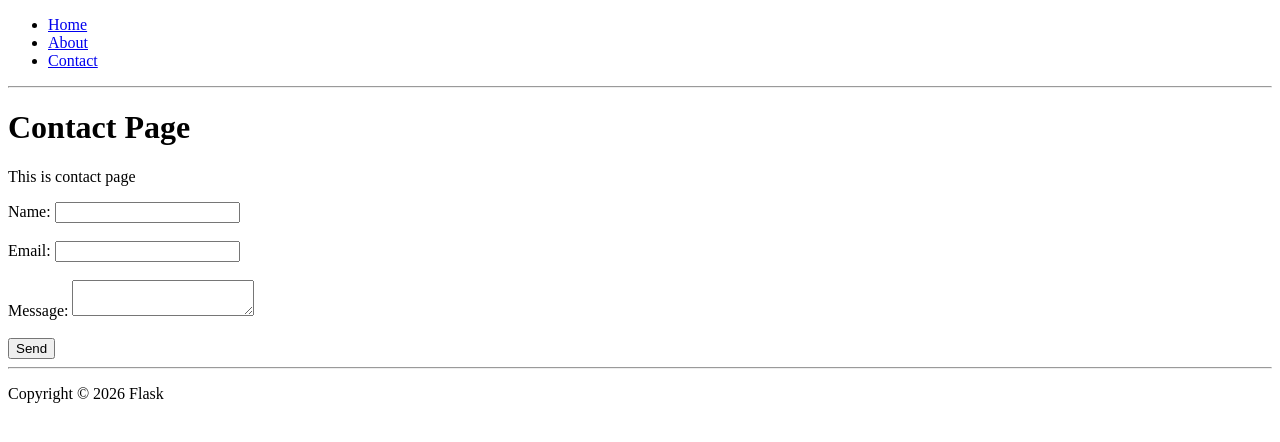
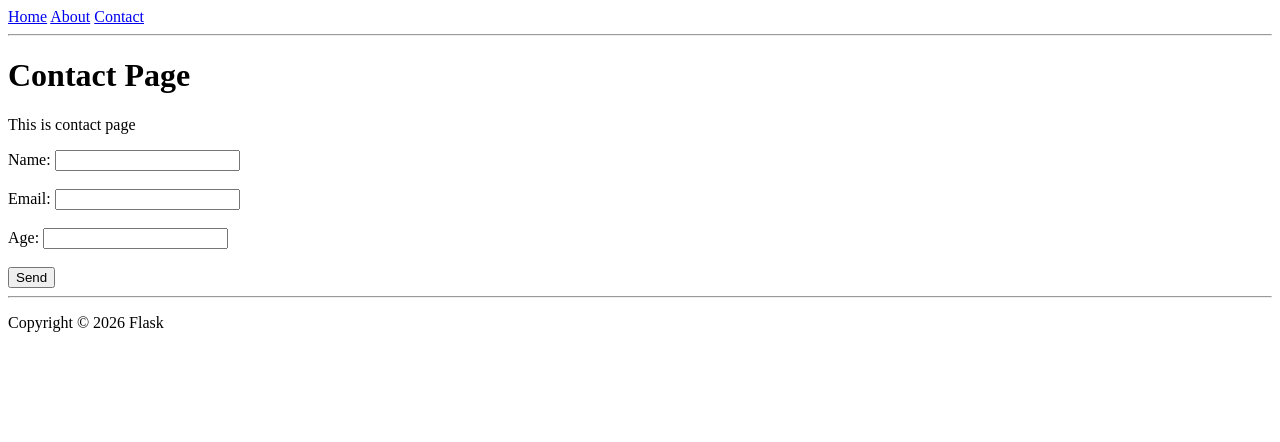
Before and after one commit to ManvanthM/flask_study, a Flask app: page /contact in a window 1280 px wide. Shown: the top 442 px of the page. Run offline with Flask 3, Linux system fonts and the light colour scheme.

Commit message:
Flash Messigning

```diff
--- a/app.py
+++ b/app.py
@@ -1,6 +1,8 @@
-from flask import Flask, request , render_template
+from flask import Flask, request , render_template, redirect, url_for,flash
 
 app = Flask(__name__)
+
+app.secret_key = 'change-this-in-production'
 
 @app.route('/')
 def home():
@@ -13,18 +15,33 @@ def about():
 @app.route('/contact',methods=["GET","POST"])
 def contact():
     if request.method == "POST":
-        name = request.form.get("name")
-        email = request.form.get("email")
-        message = request.form.get("message")
-        return f"""
-        <h1>Contact</h1>
-        <p>Name: {name}</p>
-        <p>Email: {email}</p>
-        <p>Message: {message}</p>
-        """
+        name = request.form.get("name","").strip()
+        email = request.form.get("email","").strip()
+        age = request.form.get("age","").strip()
+
+        if not name:
+            flash("Name is required","danger")
+            return redirect(url_for("contact"))
+        if not email:
+            flash("Email is required","danger")
+            return redirect(url_for("contact"))
+        if not age:
+            flash("Age is required","danger")
+            return redirect(url_for("contact"))
+        if not age.isdigit():
+            flash("Age must be a number","danger")
+            return redirect(url_for("contact"))
+
+        #flash("Registration Successful","success")
+        # redirect to success page
+        return redirect(url_for("success"))
+
 
     return render_template("contact.html")
 
+@app.route('/success')
+def success():
+    return "Registration Successful"
 
 if __name__ == '__main__':
     app.run(debug=True)
--- a/templates/base.html
+++ b/templates/base.html
@@ -4,6 +4,17 @@
     </header>
     {% block content %}
     {% endblock %}
+    {% with messages = get_flashed_messages(with_categories=True) %}
+    {% if messages %}
+
+    {% for category,message in messages %}
+    <div class="{{category}}">
+        {{message}}
+    </div>
+    {% endfor %}
+
+    {% endif %}
+    {% endwith %}
 
     {% include "components/footer.html" %}
 </body>
--- a/templates/components/navbar.html
+++ b/templates/components/navbar.html
@@ -1,8 +1,7 @@
 <nav>
-    <ul>
-        <li><a href="{{url_for('home')}}">Home</a></li>
-        <li><a href="{{url_for('about')}}">About</a></li>
-        <li><a href="{{url_for('contact')}}">Contact</a></li>
-    </ul>
+
+    <a href="{{url_for('home')}}">Home</a>
+    <a href="{{url_for('about')}}">About</a>
+    <a href="{{url_for('contact')}}">Contact</a>
 </nav>
 <hr>
--- a/templates/contact.html
+++ b/templates/contact.html
@@ -18,8 +18,8 @@
             <input type="text" id="name" name="name"><br><br>
             <label for="email">Email:</label>
             <input type="email" id="email" name="email"><br><br>
-            <label for="message">Message:</label>
-            <textarea id="message" name="message"></textarea><br><br>
+            <label for="age">Age:</label>
+            <input type="number" id="age" name="age"><br><br>
             <button type="submit">Send</button>
         </div>
     </form>
```
